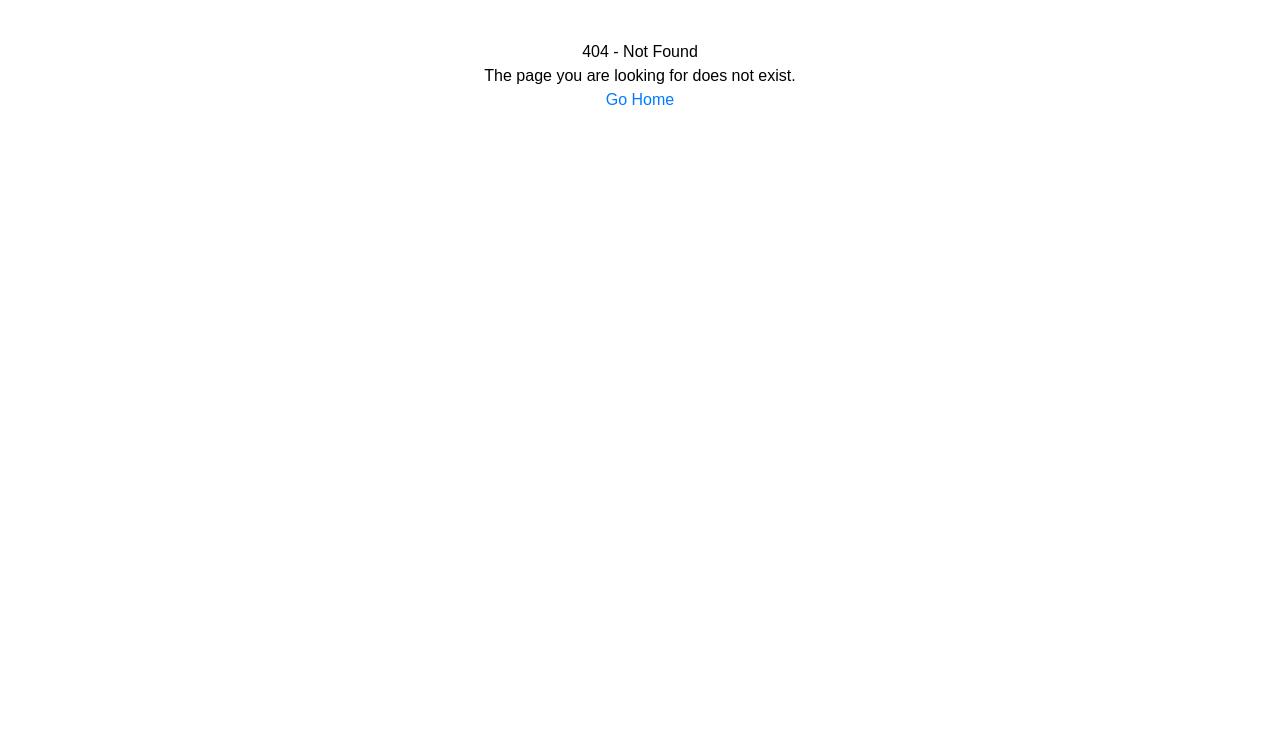
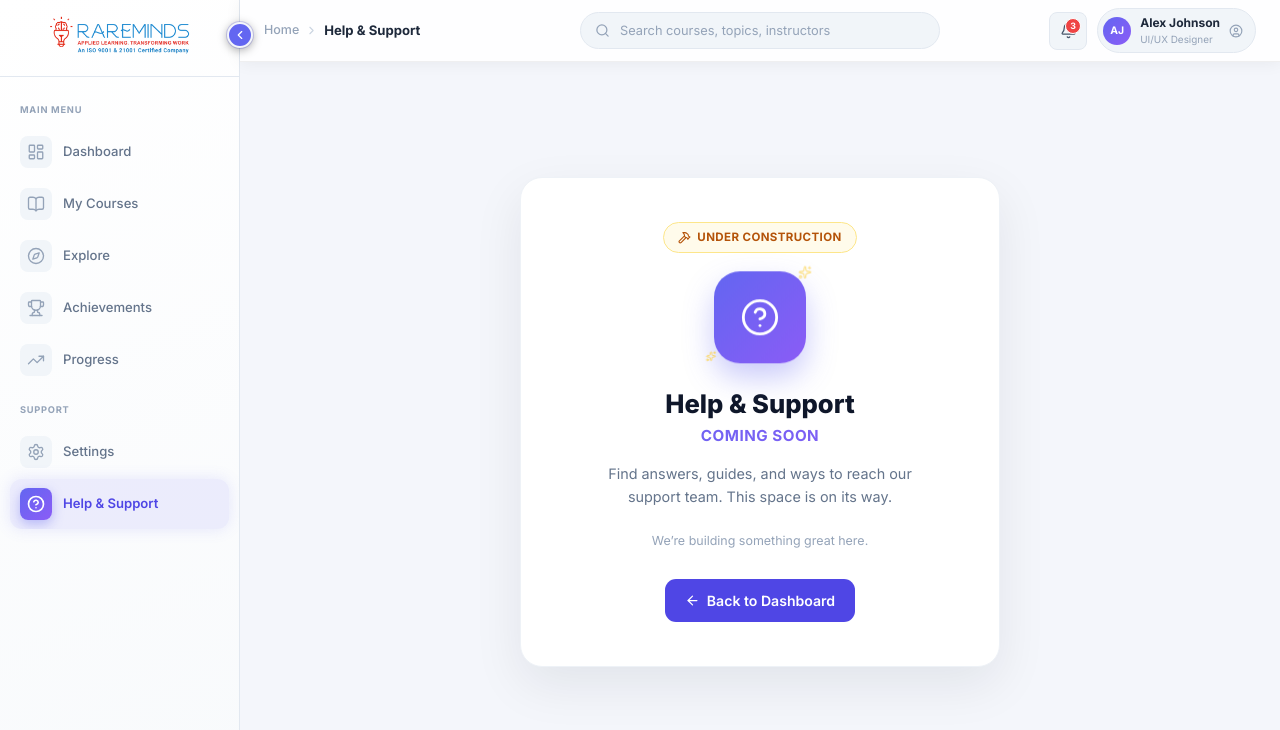
Before and after one commit to litikesh-dev/LTE_TEMP, a React (Vite) app: page /help in a window 1280 px wide. Before the commit this address had no page. Shown: the top 730 px of the page. Built offline with nearby package versions, Linux system fonts and the light colour scheme.

Commit message:
feat(Router): add 'settings' and 'help' routes with ComingSoon component

```diff
--- a/src/app/providers/Router/ui/Router.tsx
+++ b/src/app/providers/Router/ui/Router.tsx
@@ -59,6 +59,26 @@ const router = createBrowserRouter([
           />
         ),
       },
+      {
+        path: 'settings',
+        element: (
+          <ComingSoon
+            iconKey="settings"
+            title="Settings"
+            description="Manage your account, preferences, and notifications all in one place. We're putting the finishing touches on it."
+          />
+        ),
+      },
+      {
+        path: 'help',
+        element: (
+          <ComingSoon
+            iconKey="help"
+            title="Help & Support"
+            description="Find answers, guides, and ways to reach our support team. This space is on its way."
+          />
+        ),
+      },
     ],
   },
 ]);
--- a/src/pages/coming-soon/ui/ComingSoon.tsx
+++ b/src/pages/coming-soon/ui/ComingSoon.tsx
@@ -1,5 +1,5 @@
 import { Link } from 'react-router-dom';
-import { Compass, Trophy, TrendingUp, Sparkles, ArrowLeft, Hammer } from 'lucide-react';
+import { Compass, Trophy, TrendingUp, Sparkles, ArrowLeft, Hammer, Settings, HelpCircle } from 'lucide-react';
 import type { LucideIcon } from 'lucide-react';
 import './coming-soon.css';
 
@@ -7,6 +7,8 @@ const ICONS: Record<string, LucideIcon> = {
   explore: Compass,
   achievements: Trophy,
   progress: TrendingUp,
+  settings: Settings,
+  help: HelpCircle,
 };
 
 interface ComingSoonProps {
```
